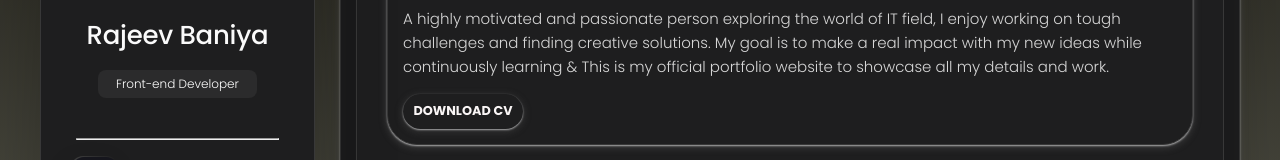
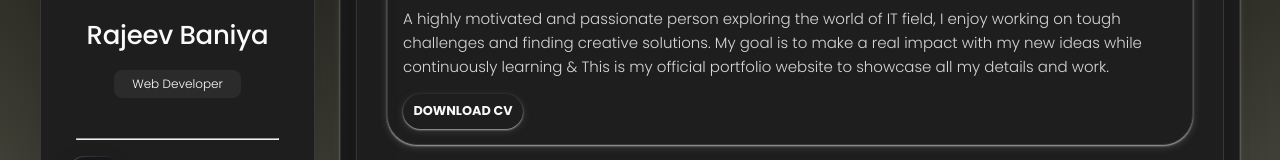
Before and after one commit to RajeevBaniya/portfolio, a React (Vite) app: page / in a window 1280 px wide. Shown: the part 243-403 px from the top of the page. Built offline with nearby package versions, Linux system fonts and the light colour scheme.

Commit message:
Update Aside.jsx

```diff
--- a/src/components/Aside.jsx
+++ b/src/components/Aside.jsx
@@ -25,7 +25,7 @@ const Aside = () => {
           <h1 className="name" title=" Rajeev Baniya">
             Rajeev Baniya
           </h1>
-          <p className="title">Front-end Developer</p>
+          <p className="title">Web Developer</p>
         </div>
 
         <button className="info_more-btn data-sidebar-btn "  onClick={handleSidebarClick} >
```
